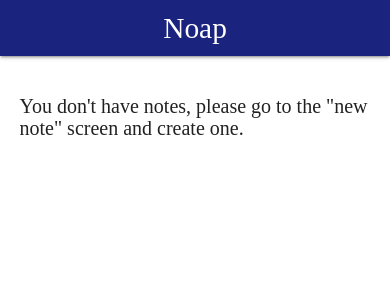
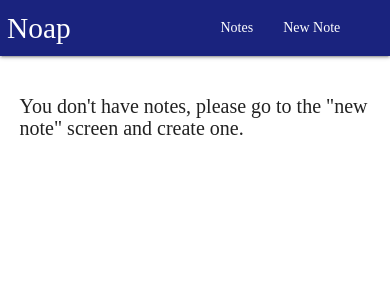
Before and after one commit to Santt99/notes-app, a React (Create React App) app: page /notes in a window 390 px wide. Shown: the top 300 px of the page. Built offline with nearby package versions, Linux system fonts and the light colour scheme; the HTML template or start-up script is replaced by a standard one; a web font is replaced by a local one.

Commit message:
navbar responsive layout

```diff
--- a/src/components/layout/Navbar.js
+++ b/src/components/layout/Navbar.js
@@ -5,9 +5,12 @@ export default function Navbar() {
 		<div className="navbar-fixed">
 			<nav className="indigo darken-4">
 				<div className="container">
-					<div className="nav-wrapper ">
-						<span className="brand-logo">Noap</span>
-						<ul className="right hide-on-med-and-down">
+					<div className="row">
+						<div className="col s6 m8 l9">
+							<span className="brand-logo left">Noap</span>
+						</div>
+						<div className="col s6 m4 l3">
+							<ul>
 								<li>
 									<Link to="/notes">Notes</Link>
 								</li>
@@ -17,6 +20,7 @@ export default function Navbar() {
 							</ul>
 						</div>
 					</div>
+				</div>
 			</nav>
 		</div>
 	);
--- a/src/components/notes/Note.js
+++ b/src/components/notes/Note.js
@@ -4,7 +4,7 @@ import { connect } from 'react-redux';
 import { bindActionCreators } from 'redux';
 function Note({ title, note, index, deleteNote }) {
 	return (
-		<div className="col s6">
+		<div className="col s12 m6">
 			<div className="card indigo lighten-2">
 				<div className="card-content white-text">
 					<div className="row">
```
Lines whose indentation alone changed are shown as unchanged.
